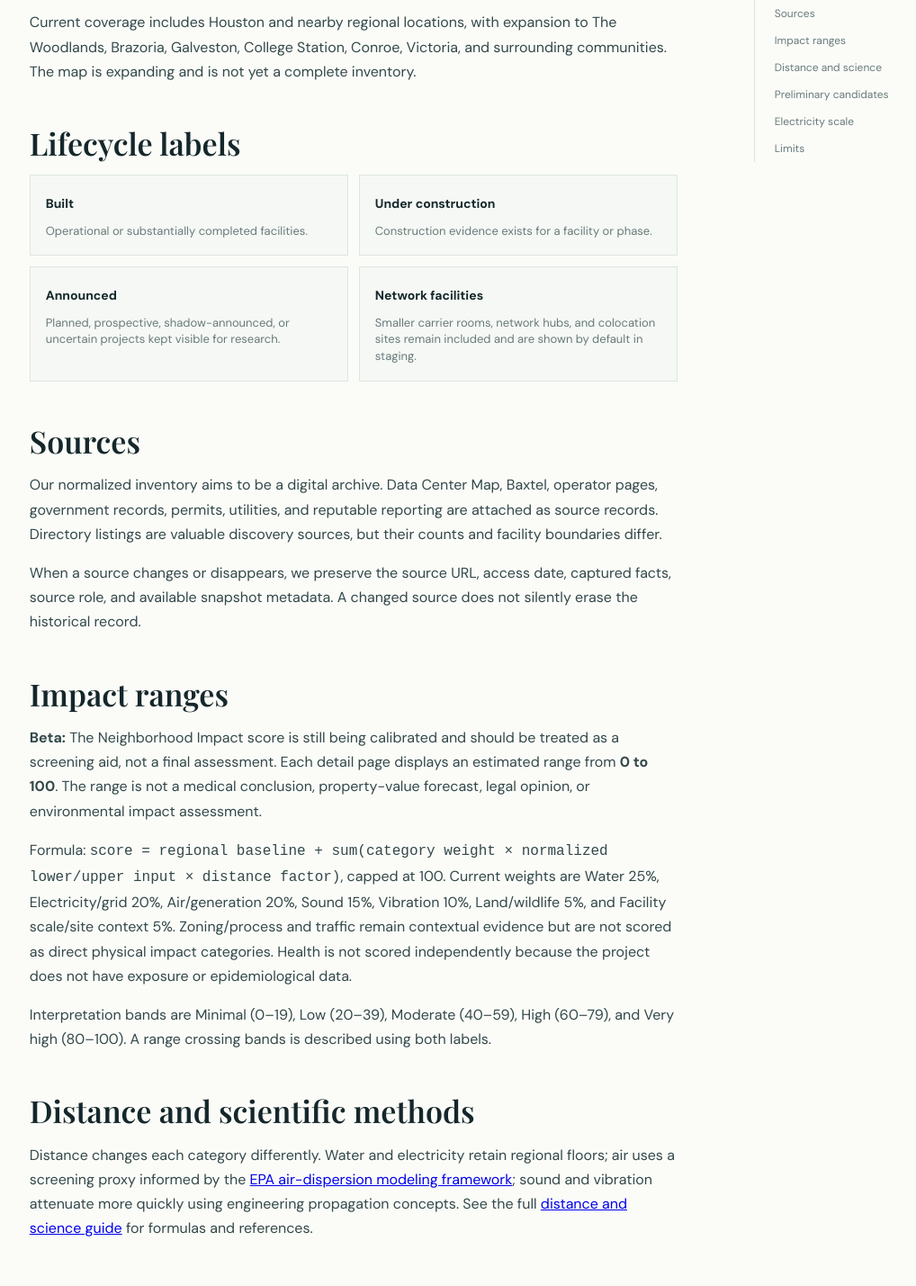
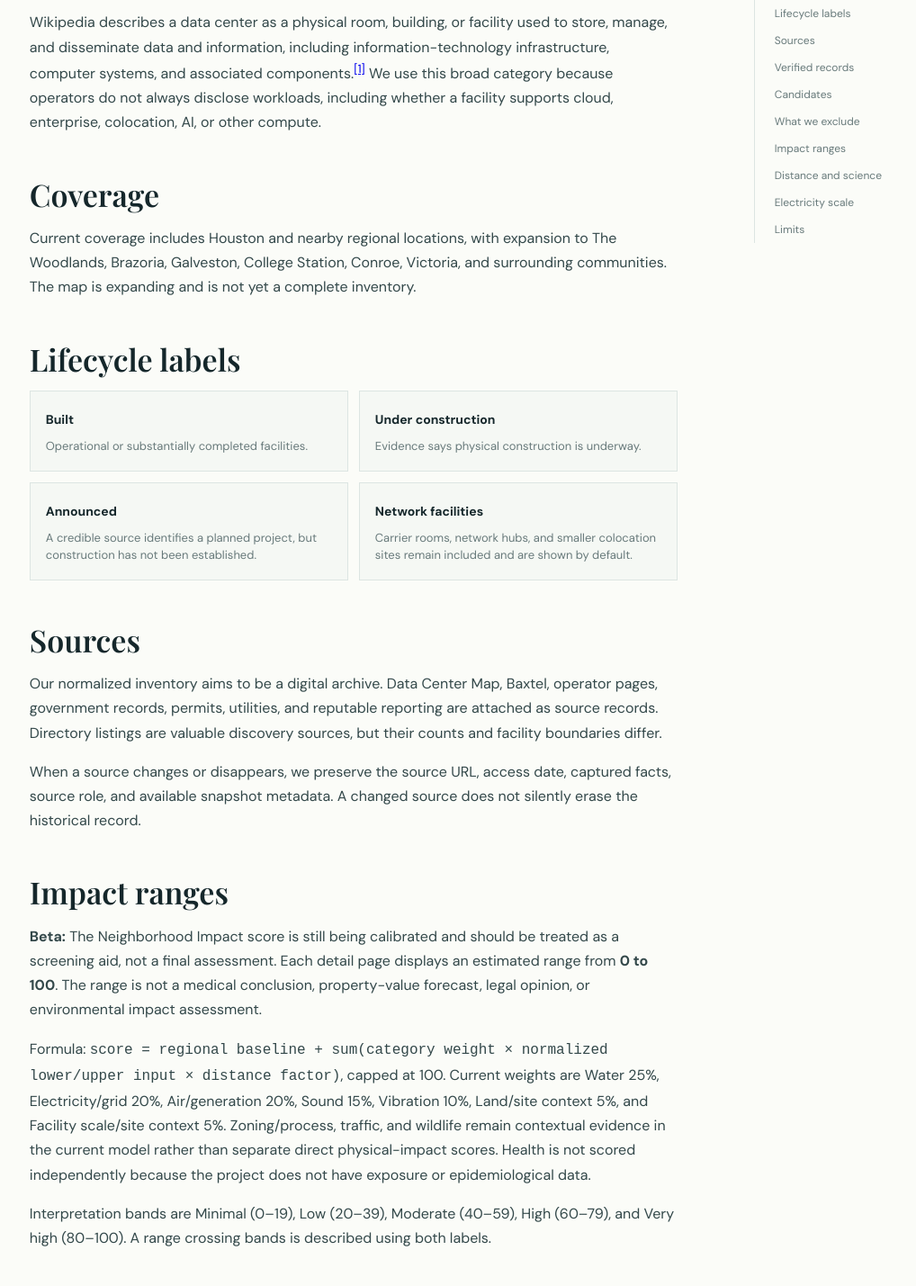
Before and after one commit to christophermowrey/datacenterimpact, a Next.js app: page /about in a window 1280 px wide. Shown: the part 620-2049 px from the top of the page at 90% size, without its empty margins (94-1112 px from the left). Built offline with nearby package versions, Linux system fonts and the light colour scheme; a web font is replaced by a local one.

Commit message:
Document inventory rules and expansion phases

```diff
--- a/app/about/page.tsx
+++ b/app/about/page.tsx
@@ -4,17 +4,21 @@ export default function AboutPage() {
   return <main className="learn-page">
     <header className="topbar"><Link href="/" className="brand"><span className="brand-mark">D</span><span>DATA CENTER <i>IMPACT</i></span></Link><Link href="/" className="back">← Back to map</Link></header>
     <article className="article"><p className="eyebrow">ABOUT THE DATA</p><h1>How Data Center Impact works.</h1><p className="article-dek">A practical guide to the Houston-area inventory, sources, lifecycle labels, impact ranges, and limits of the screening model.</p><p className="article-mission">Inspired by works such as Upton Sinclair’s <em>The Jungle</em>, Rachel Carson’s <em>Silent Spring</em>, and Barry Commoner’s <em>The Closing Circle</em>, Data Center Impact aims to be a modern reincarnation of these landmark books, focused on present-day concerns surrounding AI data centers.</p><div className="article-meta">Updated July 2026 · Houston-area coverage expanding</div>
-      <div className="article-layout"><div className="article-body">
+       <div className="article-layout"><div className="article-body">
+         <h2 id="definition">What is a data center?</h2><p>Wikipedia describes a data center as a physical room, building, or facility used to store, manage, and disseminate data and information, including information-technology infrastructure, computer systems, and associated components.<sup><a href="#reference-1">[1]</a></sup> We use this broad category because operators do not always disclose workloads, including whether a facility supports cloud, enterprise, colocation, AI, or other compute.</p>
         <h2 id="coverage">Coverage</h2><p>Current coverage includes Houston and nearby regional locations, with expansion to The Woodlands, Brazoria, Galveston, College Station, Conroe, Victoria, and surrounding communities. The map is expanding and is not yet a complete inventory.</p>
-        <h2 id="statuses">Lifecycle labels</h2><div className="article-cards"><div><strong>Built</strong><p>Operational or substantially completed facilities.</p></div><div><strong>Under construction</strong><p>Construction evidence exists for a facility or phase.</p></div><div><strong>Announced</strong><p>Planned, prospective, shadow-announced, or uncertain projects kept visible for research.</p></div><div><strong>Network facilities</strong><p>Smaller carrier rooms, network hubs, and colocation sites remain included and are shown by default in staging.</p></div></div>
+         <h2 id="statuses">Lifecycle labels</h2><div className="article-cards"><div><strong>Built</strong><p>Operational or substantially completed facilities.</p></div><div><strong>Under construction</strong><p>Evidence says physical construction is underway.</p></div><div><strong>Announced</strong><p>A credible source identifies a planned project, but construction has not been established.</p></div><div><strong>Network facilities</strong><p>Carrier rooms, network hubs, and smaller colocation sites remain included and are shown by default.</p></div></div>
          <h2 id="sources">Sources</h2><p>Our normalized inventory aims to be a digital archive. Data Center Map, Baxtel, operator pages, government records, permits, utilities, and reputable reporting are attached as source records. Directory listings are valuable discovery sources, but their counts and facility boundaries differ.</p><p>When a source changes or disappears, we preserve the source URL, access date, captured facts, source role, and available snapshot metadata. A changed source does not silently erase the historical record.</p>
-         <h2 id="impact">Impact ranges</h2><p><strong>Beta:</strong> The Neighborhood Impact score is still being calibrated and should be treated as a screening aid, not a final assessment. Each detail page displays an estimated range from <strong>0 to 100</strong>. The range is not a medical conclusion, property-value forecast, legal opinion, or environmental impact assessment.</p><p>Formula: <code>score = regional baseline + sum(category weight × normalized lower/upper input × distance factor)</code>, capped at 100. Current weights are Water 25%, Electricity/grid 20%, Air/generation 20%, Sound 15%, Vibration 10%, Land/wildlife 5%, and Facility scale/site context 5%. Zoning/process and traffic remain contextual evidence but are not scored as direct physical impact categories. Health is not scored independently because the project does not have exposure or epidemiological data.</p><p>Interpretation bands are Minimal (0–19), Low (20–39), Moderate (40–59), High (60–79), and Very high (80–100). A range crossing bands is described using both labels.</p>
+         <h2 id="impact">Impact ranges</h2><p><strong>Beta:</strong> The Neighborhood Impact score is still being calibrated and should be treated as a screening aid, not a final assessment. Each detail page displays an estimated range from <strong>0 to 100</strong>. The range is not a medical conclusion, property-value forecast, legal opinion, or environmental impact assessment.</p><p>Formula: <code>score = regional baseline + sum(category weight × normalized lower/upper input × distance factor)</code>, capped at 100. Current weights are Water 25%, Electricity/grid 20%, Air/generation 20%, Sound 15%, Vibration 10%, Land/site context 5%, and Facility scale/site context 5%. Zoning/process, traffic, and wildlife remain contextual evidence in the current model rather than separate direct physical-impact scores. Health is not scored independently because the project does not have exposure or epidemiological data.</p><p>Interpretation bands are Minimal (0–19), Low (20–39), Moderate (40–59), High (60–79), and Very high (80–100). A range crossing bands is described using both labels.</p>
          <h2 id="science">Distance and scientific methods</h2><p>Distance changes each category differently. Water and electricity retain regional floors; air uses a screening proxy informed by the <a href="https://www.epa.gov/scram/air-quality-dispersion-modeling" target="_blank" rel="noreferrer">EPA air-dispersion modeling framework</a>; sound and vibration attenuate more quickly using engineering propagation concepts. See the full <a href="/learn#science">distance and science guide</a> for formulas and references.</p>
-        <h2 id="preliminary">Preliminary candidates</h2><p>Staging may show research candidates with approximate locations and directory-based evidence. These records can contribute to preliminary Community Impact ranges so the staging map reflects the broader research inventory, but the location, lifecycle, operator, and technical facts may still change. Candidate records are not presented as equally verified facilities and remain disabled in the production publication layer until reviewed.</p>
+         <h2 id="candidates">Candidates</h2><p>Candidates are plausible research records that have not met the verified-record requirements. They are kept in a separate research table and do not appear on the normal home-page map. A candidate can be opened on a map only when it has a responsibly supported location. “Preliminary” is not a separate record type; it describes the uncertainty that makes a record a candidate.</p>
+         <h2 id="verified">Verified records and unknown data</h2><p>A verified record has enough evidence to reasonably establish that a distinct facility or project exists, its identity is sufficiently resolved, its location is supported to the stated precision, and its lifecycle label is supported. Verified does not mean every community impact dimension has a facility-specific measurement.</p><p>For example, a verified data center may have no public water-use record, sound study, vibration measurement, emissions inventory, waste-heat measurement, or disclosed actual electricity consumption. Those gaps remain visible as unknown, estimated, or proxy values. A verified facility is not a verified prediction of neighborhood health, property value, or environmental impact.</p>
+         <h2 id="exclusions">What we exclude</h2><p>We retain excluded records and their history, but do not place them on the public map when they are power plants without a data-center facility, electrical substations, fiber routes, generic offices or warehouses, industrial land without an identified project, unsupported rumors, or duplicates merged into a better-supported campus record. A cancelled or disproven project is archived or excluded rather than silently deleted.</p>
         <h2 id="electricity">Electricity scale</h2><p>When a source lists power in kW or MW, the detailed facility page shows an approximate Texas-home equivalent using 1.5 kW of average continuous household draw. This compares listed capacity, not disclosed actual consumption.</p><p>Facilities above 100 homes equivalent are considered significant and start at one electricity-impact point before local distance effects are considered.</p>
         <h2 id="limits">Important limits</h2><p>Unknown data widens a result range and lowers detailed-page evidence confidence. Location precision may be exact, approximate, or candidate. The inventory includes uncertain announced projects intentionally, but users should verify material facts independently before making legal, environmental, appraisal, or inspection decisions.</p>
         <div className="article-callout"><strong>Found something missing or wrong?</strong><p>Use the correction action on a facility page and include the source or public record that should be reviewed.</p></div>
-       </div><aside className="article-aside"><p className="eyebrow">ON THIS PAGE</p><a href="#coverage">Coverage</a><a href="#statuses">Lifecycle labels</a><a href="#sources">Sources</a><a href="#impact">Impact ranges</a><a href="#science">Distance and science</a><a href="#preliminary">Preliminary candidates</a><a href="#electricity">Electricity scale</a><a href="#limits">Limits</a></aside></div>
+        <h2 id="references">References</h2><ol className="article-sources"><li id="reference-1"><a href="https://en.wikipedia.org/wiki/Data_center" target="_blank" rel="noreferrer">Wikipedia, “Data center”</a> ↗</li></ol>
+        </div><aside className="article-aside"><p className="eyebrow">ON THIS PAGE</p><a href="#definition">What is a data center?</a><a href="#coverage">Coverage</a><a href="#statuses">Lifecycle labels</a><a href="#sources">Sources</a><a href="#verified">Verified records</a><a href="#candidates">Candidates</a><a href="#exclusions">What we exclude</a><a href="#impact">Impact ranges</a><a href="#science">Distance and science</a><a href="#electricity">Electricity scale</a><a href="#limits">Limits</a></aside></div>
     </article>
   </main>
 }
```
Also changed, not shown: app/calculator/page.tsx (+2 -1 lines), app/learn/page.tsx (+5 -3 lines), 2 other files (tests, documents, lock files or other folders).
